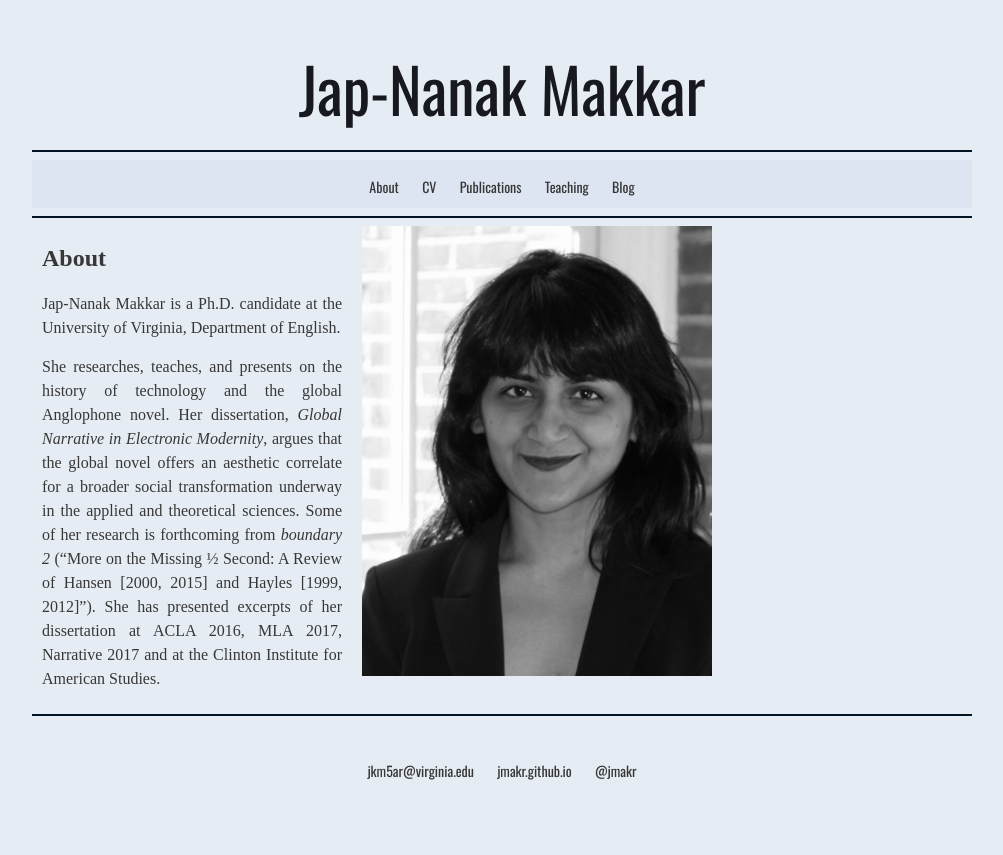
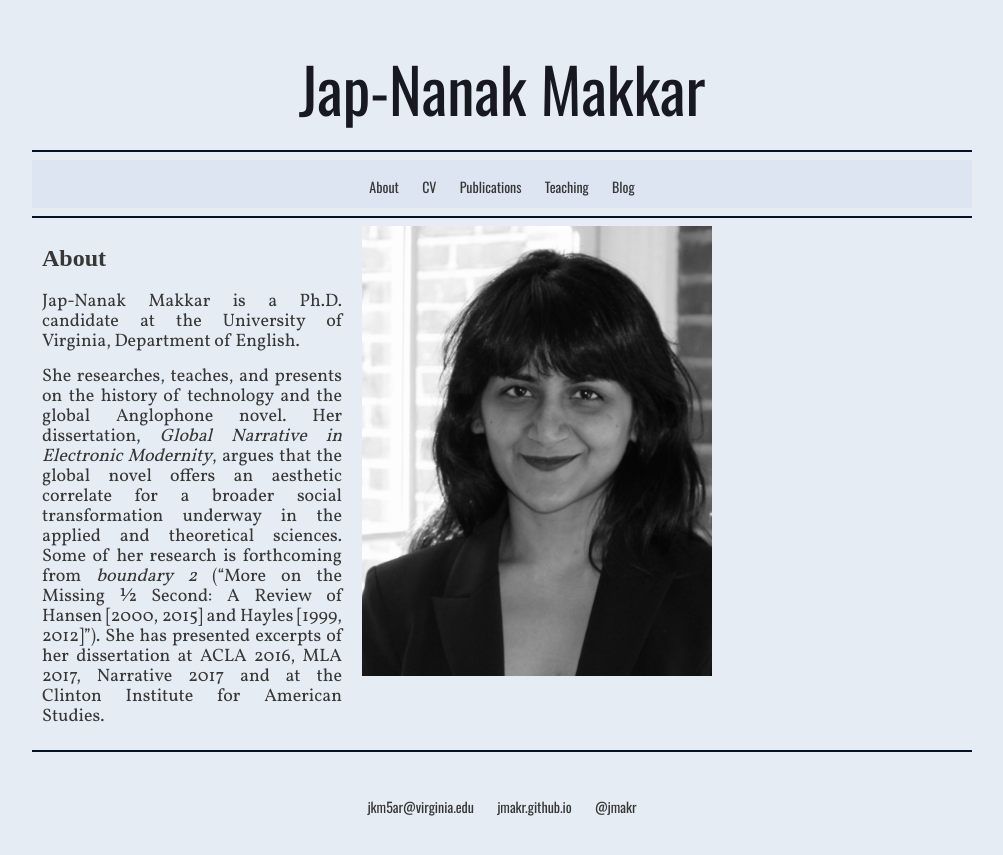
Before and after one commit to jmakr/jmakr.github.io, a Jekyll site: the page built from index.html, in a window 1280 px wide. Shown: the top 855 px of the page, without its empty margins (138-1141 px from the left). Built offline with Jekyll 4.4.1, drawn with Linux system fonts in a browser that asks for light colours; some web fonts are replaced.

Commit message:
Update main.css

```diff
--- a/css/main.css
+++ b/css/main.css
@@ -247,10 +247,10 @@ height:450;
 
 p2 {
     display:block;
-    font-family: Rasa, "Century Schoolbook",  serif;
+    font-family: Vollkorn, serif;
     font-weight: 400;
-    font-size: 16px;
-    line-height: 24px;
+    font-size: 18px;
+    line-height: 20px;
     color:#373737;  /* charcoal  */
     text-align:justify;
     padding-bottom:5%;
```
